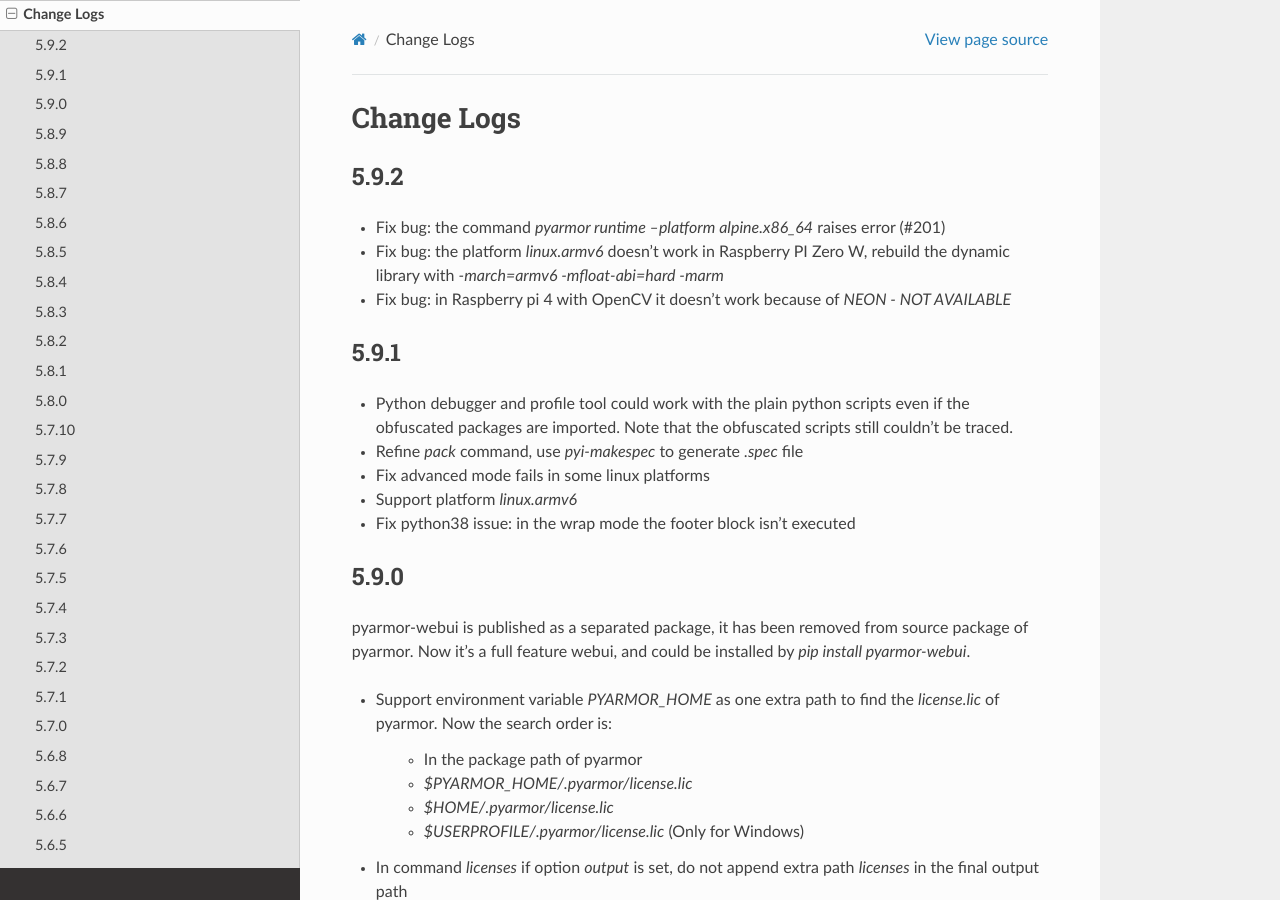
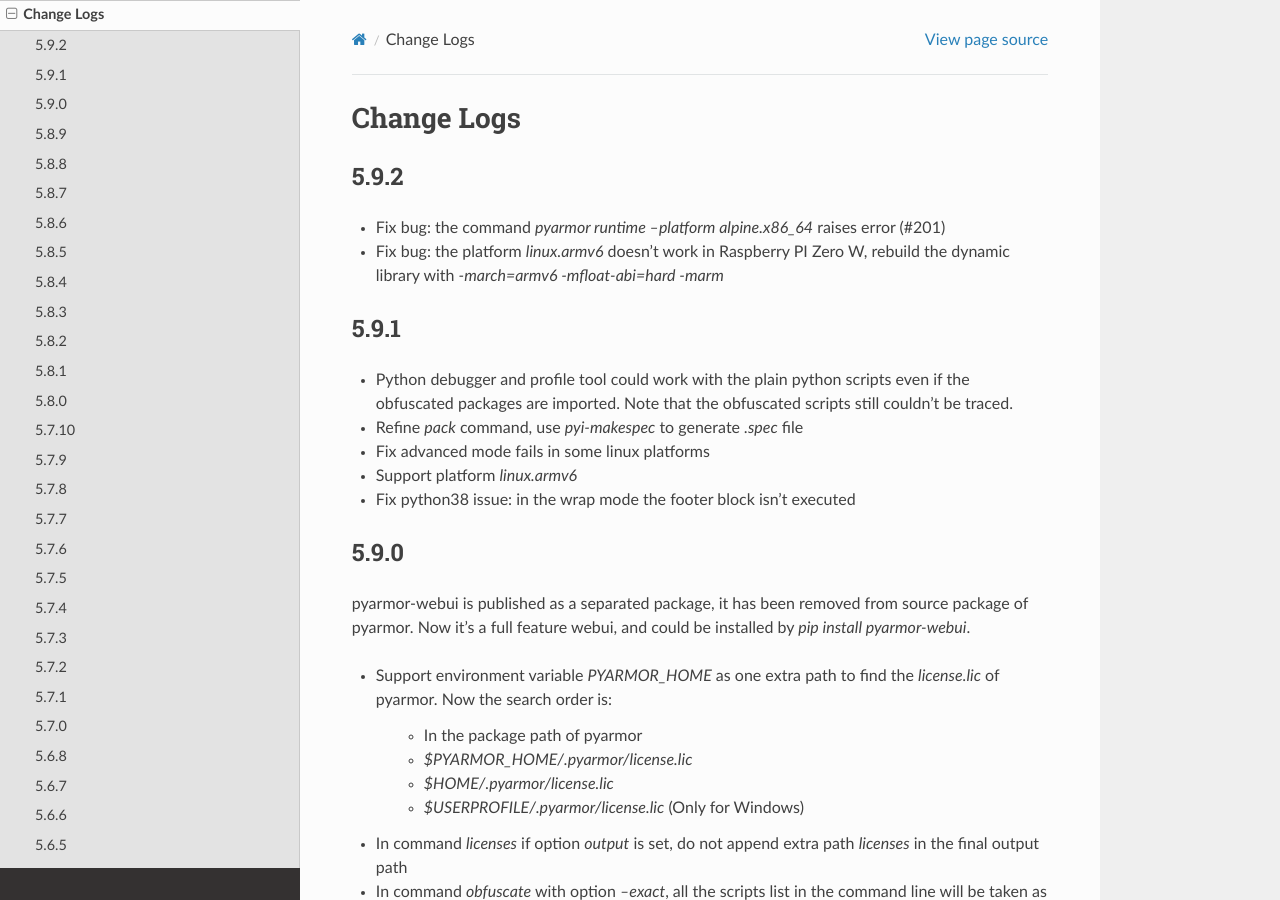
Before and after one commit to dashingsoft/pyarmor, a Sphinx documentation site: the page built from docs/change-logs.rst, in a window 1280 px wide and 900 px high. Built offline with Sphinx 7.4.7 and the Read the Docs theme 2.0.0, drawn with Linux system fonts in a browser that asks for light colours.

Commit message:
Remove change log

```diff
--- a/docs/change-logs.rst
+++ b/docs/change-logs.rst
@@ -8,7 +8,6 @@
 * Fix bug: the command `pyarmor runtime --platform alpine.x86_64` raises error (#201)
 * Fix bug: the platform `linux.armv6` doesn't work in Raspberry PI Zero W,
   rebuild the dynamic library with `-march=armv6 -mfloat-abi=hard -marm`
-* Fix bug: in Raspberry pi 4 with OpenCV it doesn't work because of `NEON - NOT AVAILABLE`
 
 5.9.1
 -----
```
